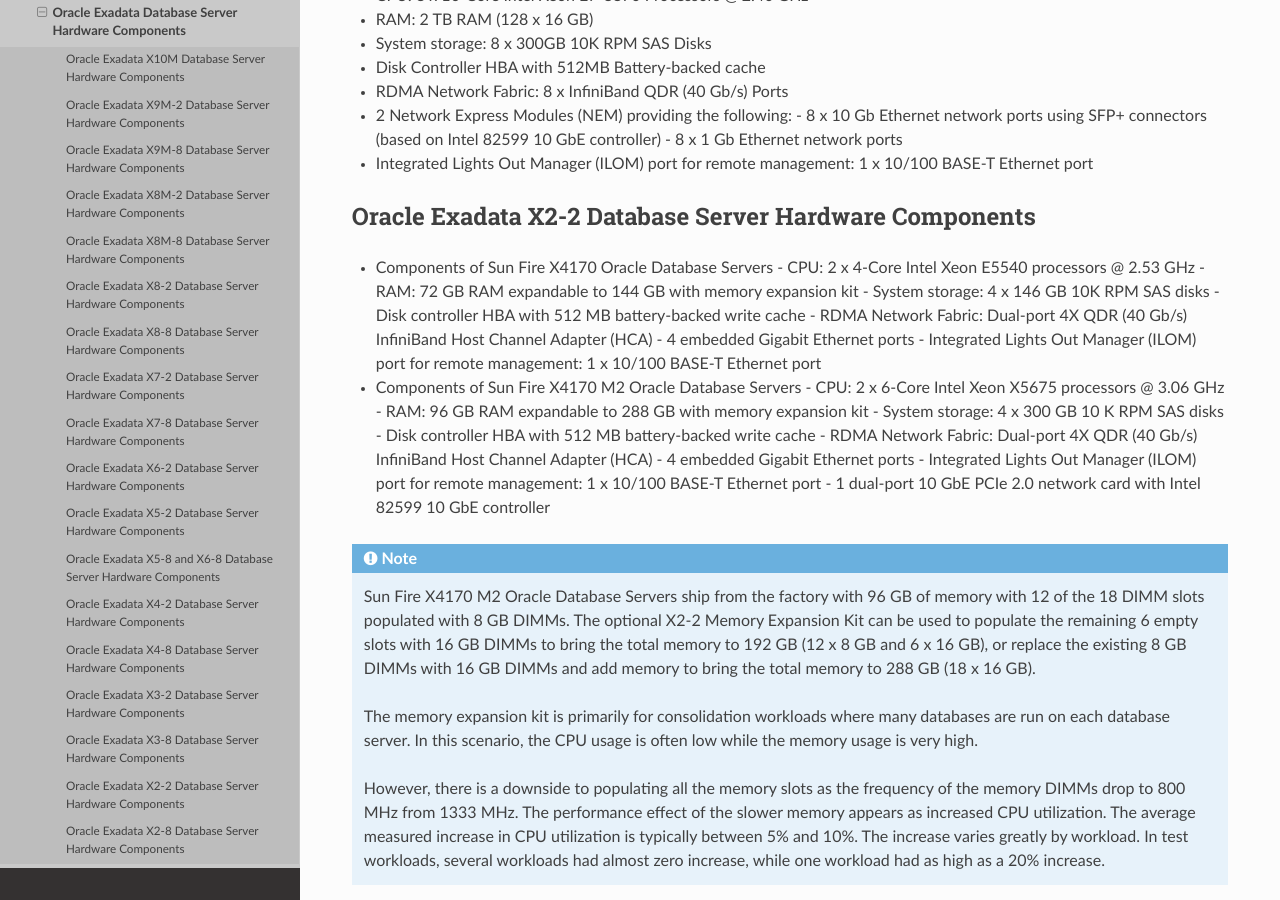
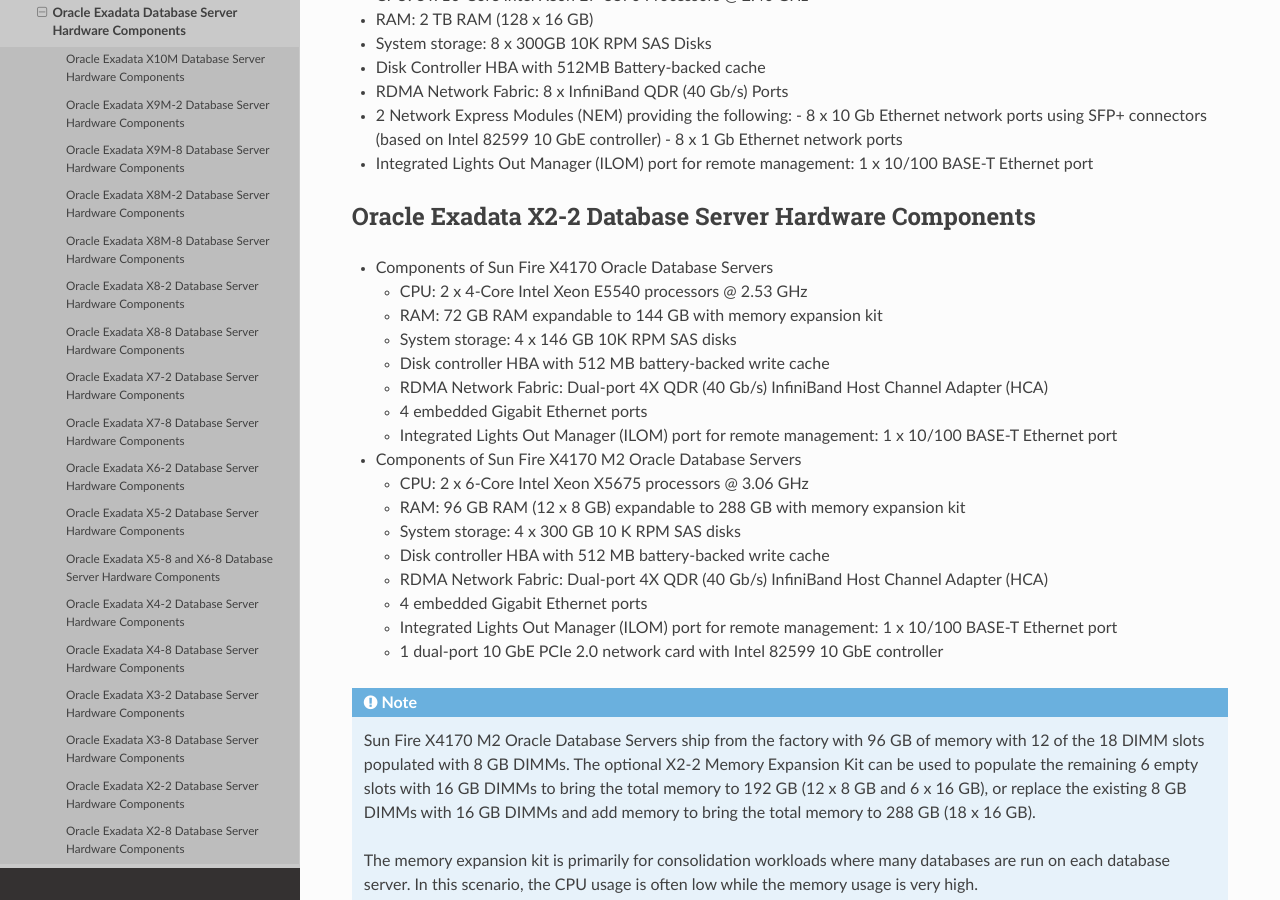
Before and after one commit to jeffscrum/jeffscrum.github.io, a Sphinx documentation site: the page built from source/sun-oracle/exadata/oracle-exadata-compute-servers-components.rst, in a window 1280 px wide and 900 px high, scrolled down 4857 px. Built offline with Sphinx 7.4.7 and the Read the Docs theme 2.0.0, drawn with Linux system fonts in a browser that asks for light colours.

Commit message:
Update oracle-exadata-compute-servers-components.rst

```diff
--- a/source/sun-oracle/exadata/oracle-exadata-compute-servers-components.rst
+++ b/source/sun-oracle/exadata/oracle-exadata-compute-servers-components.rst
@@ -230,6 +230,7 @@
 -------------------------------------------------------
 
 - Components of Sun Fire X4170 Oracle Database Servers
+
   - CPU: 2 x 4-Core Intel Xeon E5540 processors @ 2.53 GHz
   - RAM: 72 GB RAM expandable to 144 GB with memory expansion kit
   - System storage: 4 x 146 GB 10K RPM SAS disks
@@ -239,8 +240,9 @@
   - Integrated Lights Out Manager (ILOM) port for remote management: 1 x 10/100 BASE-T Ethernet port
 
 - Components of Sun Fire X4170 M2 Oracle Database Servers
+
   - CPU: 2 x 6-Core Intel Xeon X5675 processors @ 3.06 GHz
-  - RAM: 96 GB RAM expandable to 288 GB with memory expansion kit
+  - RAM: 96 GB RAM (12 x 8 GB) expandable to 288 GB with memory expansion kit
   - System storage: 4 x 300 GB 10 K RPM SAS disks
   - Disk controller HBA with 512 MB battery-backed write cache
   - RDMA Network Fabric: Dual-port 4X QDR (40 Gb/s) InfiniBand Host Channel Adapter (HCA)
```
